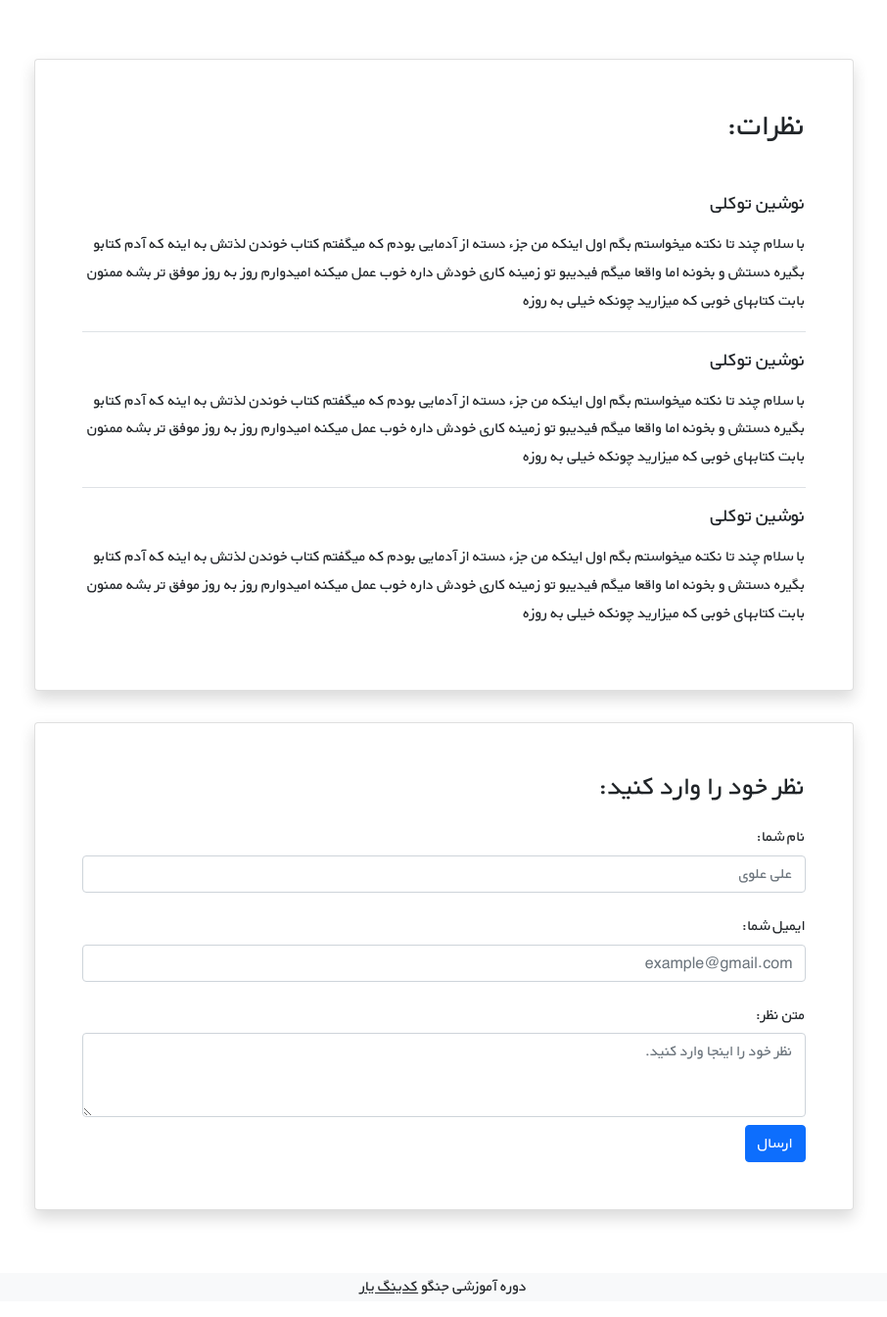
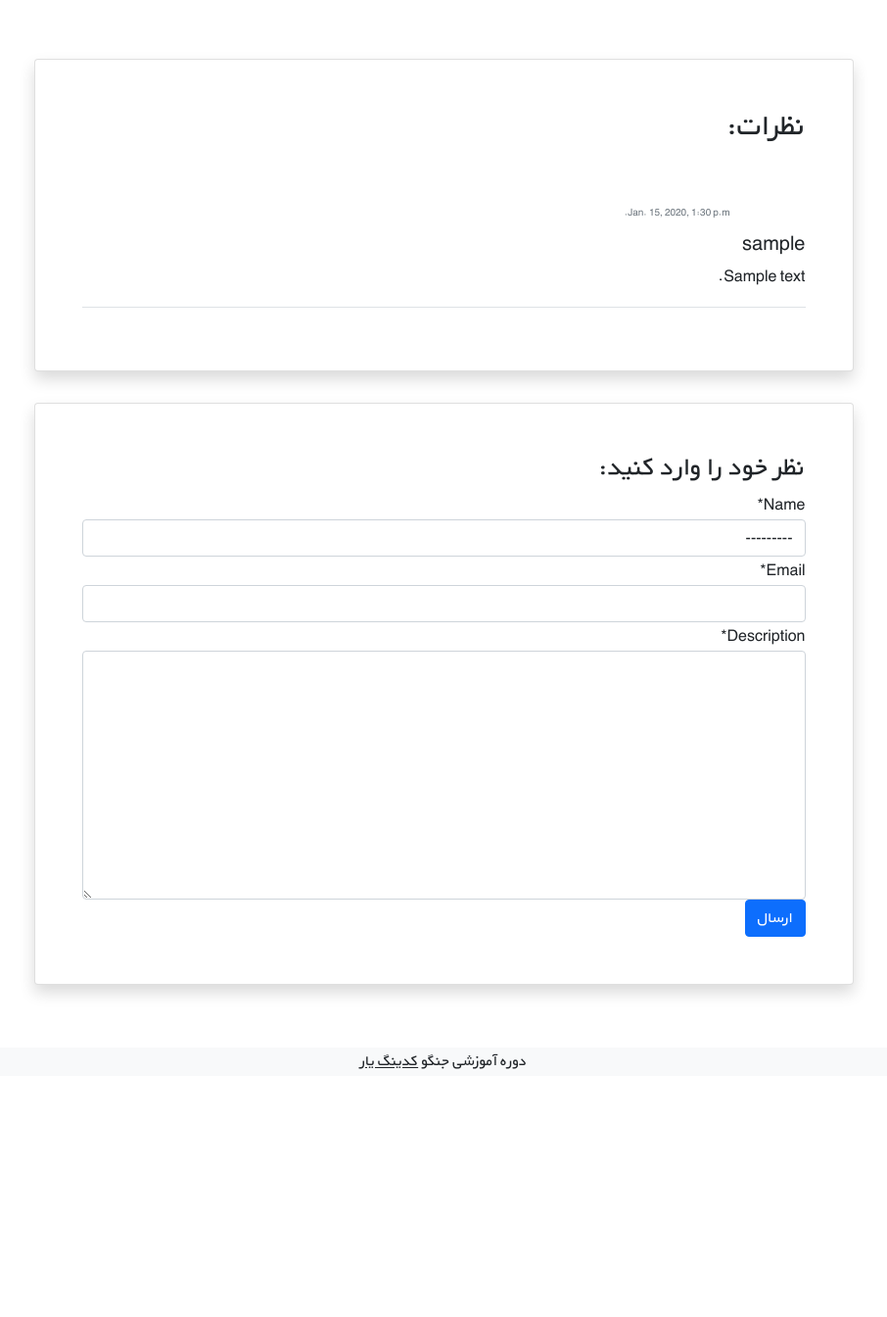
Before and after one commit to alireza2276/Bookyar, a Django app: page /book/books/1/ in a window 1280 px wide. Shown: the part 451-1795 px from the top of the page at 98% size, without its empty margins (187-1093 px from the left). After the commit the page ends 1542 px from the top, so only its background shows below. Run offline with Django 4.2, Linux system fonts and the light colour scheme; a user stored in the database is signed in; tables that the repository leaves empty hold one stand-in row (values such as "Sample post"); grey boxes marked "Sample" are stand-in pictures; some libraries are stand-ins or nearby versions.

Commit message:
add comment form and comment model and template

```diff
--- /dev/null
+++ b/books/forms.py
@@ -0,0 +1,9 @@
+from django import forms
+
+from books.models import Comment
+
+
+class CommentForm(forms.ModelForm):
+    class Meta:
+        model = Comment
+        fields = ['name', 'email', 'description', ]
--- a/books/models.py
+++ b/books/models.py
@@ -23,3 +23,15 @@
 
     def __str__(self):
         return f"{self.title} - {self.user}"
+
+
+class Comment(models.Model):
+    name = models.ForeignKey(get_user_model(), on_delete=models.CASCADE)
+    book = models.ForeignKey(Book, on_delete=models.CASCADE, related_name='comments')
+    email = models.EmailField()
+    description = models.TextField()
+
+    datetime_created = models.DateTimeField(auto_now_add=True)
+
+    def __str__(self):
+        return f"{self.name} - {self.book}"
--- a/books/templates/books/books_detail.html
+++ b/books/templates/books/books_detail.html
@@ -1,5 +1,6 @@
 {% load static %}
 {% load i18n %}
+{% load crispy_forms_tags %}
 
 {% include 'pages/header-refrences.html' %}
 
@@ -46,33 +47,19 @@
             <div class="d-flex justify-content-center">
                 <div class="card shadow my-3 p-5 w-sm-75 w-100">
                     <h2 class="mb-5">نظرات:</h2>
-                    <div class="border-bottom mb-3">
-                        <h5 class="mb-3">نوشین توکلی</h5>
-                        <p>با سلام چند تا نکته میخواستم بگم اول اینکه من جزء دسته از آدمایی بودم که میگفتم کتاب خوندن
-                            لذتش
-                            به اینه که آدم کتابو بگیره دستش و بخونه اما واقعا میگم فیدیبو تو زمینه کاری خودش داره خوب
-                            عمل
-                            میکنه امیدوارم روز به روز موفق تر بشه ممنون بابت کتابهای خوبی که میزارید چونکه خیلی به
-                            روزه</p>
-                    </div>
-                    <div class="border-bottom mb-3">
-                        <h5 class="mb-3">نوشین توکلی</h5>
-                        <p>با سلام چند تا نکته میخواستم بگم اول اینکه من جزء دسته از آدمایی بودم که میگفتم کتاب خوندن
-                            لذتش
-                            به اینه که آدم کتابو بگیره دستش و بخونه اما واقعا میگم فیدیبو تو زمینه کاری خودش داره خوب
-                            عمل
-                            میکنه امیدوارم روز به روز موفق تر بشه ممنون بابت کتابهای خوبی که میزارید چونکه خیلی به
-                            روزه</p>
-                    </div>
-                    <div>
-                        <h5 class="mb-3">نوشین توکلی</h5>
-                        <p>با سلام چند تا نکته میخواستم بگم اول اینکه من جزء دسته از آدمایی بودم که میگفتم کتاب خوندن
-                            لذتش
-                            به اینه که آدم کتابو بگیره دستش و بخونه اما واقعا میگم فیدیبو تو زمینه کاری خودش داره خوب
-                            عمل
-                            میکنه امیدوارم روز به روز موفق تر بشه ممنون بابت کتابهای خوبی که میزارید چونکه خیلی به
-                            روزه</p>
-                    </div>
+                    {% for comment in comments %}
+                        <div class="col-xs-12 col-md-3 d-flex flex-column">
+                            <span style="font-size: x-small"
+                                  class="align-self-center pt-2 text-muted align-self-md-end">{{ comment.datetime_created }}</span>
+                        </div>
+                        <div class="border-bottom mb-3">
+                            <div class="">
+                                <h5 class="col-xs-12 col-md-6 text-center text-md-end mt-md-1 mt-4">{{ comment.name }}</h5>
+                            </div>
+                            <p>{{ comment.description }}</p>
+                        </div>
+
+                    {% endfor %}
                 </div>
             </div>
 
@@ -80,19 +67,8 @@
                 <div class="card shadow my-3 p-5 w-sm-75 w-100">
                     <h3>نظر خود را وارد کنید:</h3>
                     <form method="POST">
-                        <div class="form-group py-2">
-                            <label class="py-1" for="author_name">نام شما:</label>
-                            <input type="text" class="form-control" placeholder="علی علوی" name="author_name">
-                        </div>
-                        <div class="form-group py-2">
-                            <label class="py-1" for="email">ایمیل شما:</label>
-                            <input type="email" class="form-control" placeholder="example@gmail.com" name="email">
-                        </div>
-                        <div class="form-group py-2">
-                            <label class="py-1" for="comment_text">متن نظر:</label>
-                            <textarea class="form-control" name="text" rows="3"
-                                      placeholder="نظر خود را اینجا وارد کنید."></textarea>
-                        </div>
+                        {% csrf_token %}
+                        {{ comment_form|crispy }}
                         <button type="submit" class="btn btn-primary">ارسال</button>
                     </form>
                 </div>
--- a/books/urls.py
+++ b/books/urls.py
@@ -4,7 +4,7 @@
 
 urlpatterns = [
     path('', views.BooksListView.as_view(), name='books_list'),
-    path('books/<int:pk>/', views.BooksDetailView.as_view(), name='books_detail'),
+    path('books/<int:pk>/', views.book_detail_view, name='books_detail'),
     path('new', views.BooksCreateView.as_view(), name='books_new'),
     path('edit/<int:pk>/', views.BooksUpdateView.as_view(), name='books_edit'),
     path('delete/<int:pk>/', views.BooksDeleteView.as_view(), name='books_delete'),
--- a/books/views.py
+++ b/books/views.py
@@ -1,8 +1,10 @@
+from django.contrib.auth.decorators import login_required
 from django.contrib.auth.mixins import LoginRequiredMixin, UserPassesTestMixin
-from django.shortcuts import render
+from django.shortcuts import render, get_object_or_404
 from django.urls import reverse_lazy
 from django.views.generic import TemplateView, ListView, DetailView, CreateView, UpdateView, DeleteView
 
+from books.forms import CommentForm
 from books.models import Book
 
 
@@ -13,10 +15,30 @@
     paginate_by = 4
 
 
-class BooksDetailView(DetailView):
-    model = Book
-    template_name = 'books/books_detail.html'
-    context_object_name = 'book'
+#
+# class BooksDetailView(DetailView):
+#     model = Book
+#     template_name = 'books/books_detail.html'
+#     context_object_name = 'book'
+#
+@login_required
+def book_detail_view(request, pk):
+    book = get_object_or_404(Book, pk=pk)
+    book_comment = book.comments.all()
+
+    if request.method == "POST":
+        comment_form = CommentForm(request.POST)
+        if comment_form.is_valid():
+            new_comment = comment_form.save(commit=False)
+            new_comment.book = book
+            new_comment.user = request.user
+            new_comment.save()
+            comment_form = CommentForm()
+    else:
+        comment_form = CommentForm()
+
+    return render(request, 'books/books_detail.html',
+                  {'book': book, 'comments': book_comment, 'comment_form': comment_form})
 
 
 class BooksCreateView(LoginRequiredMixin, CreateView):
```
Also changed, not shown: books/admin.py (+7 -1 lines), books/migrations/0004_comment.py (added), pages/locale/fa/LC_MESSAGES/django.po, 1 other file.
